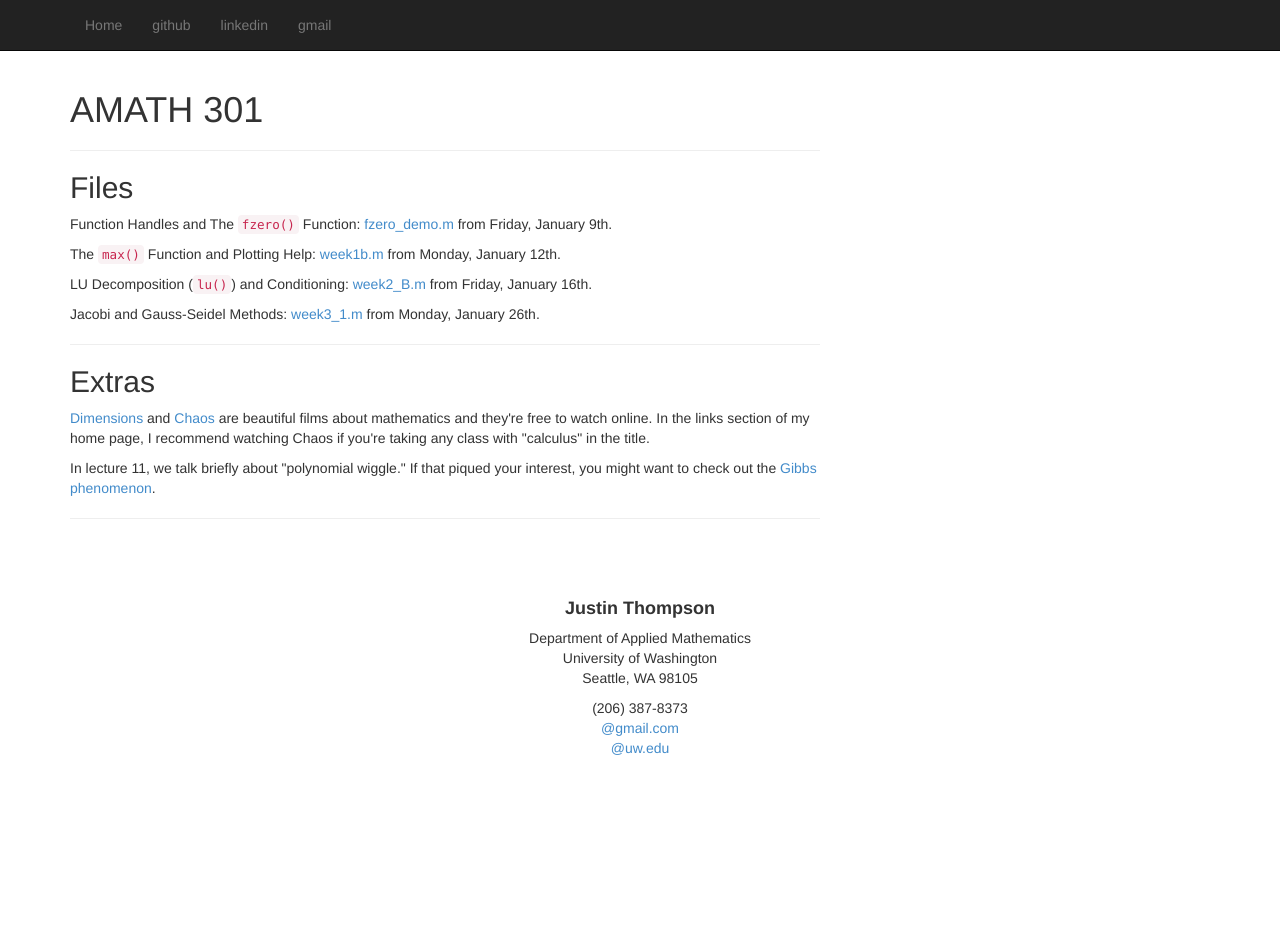
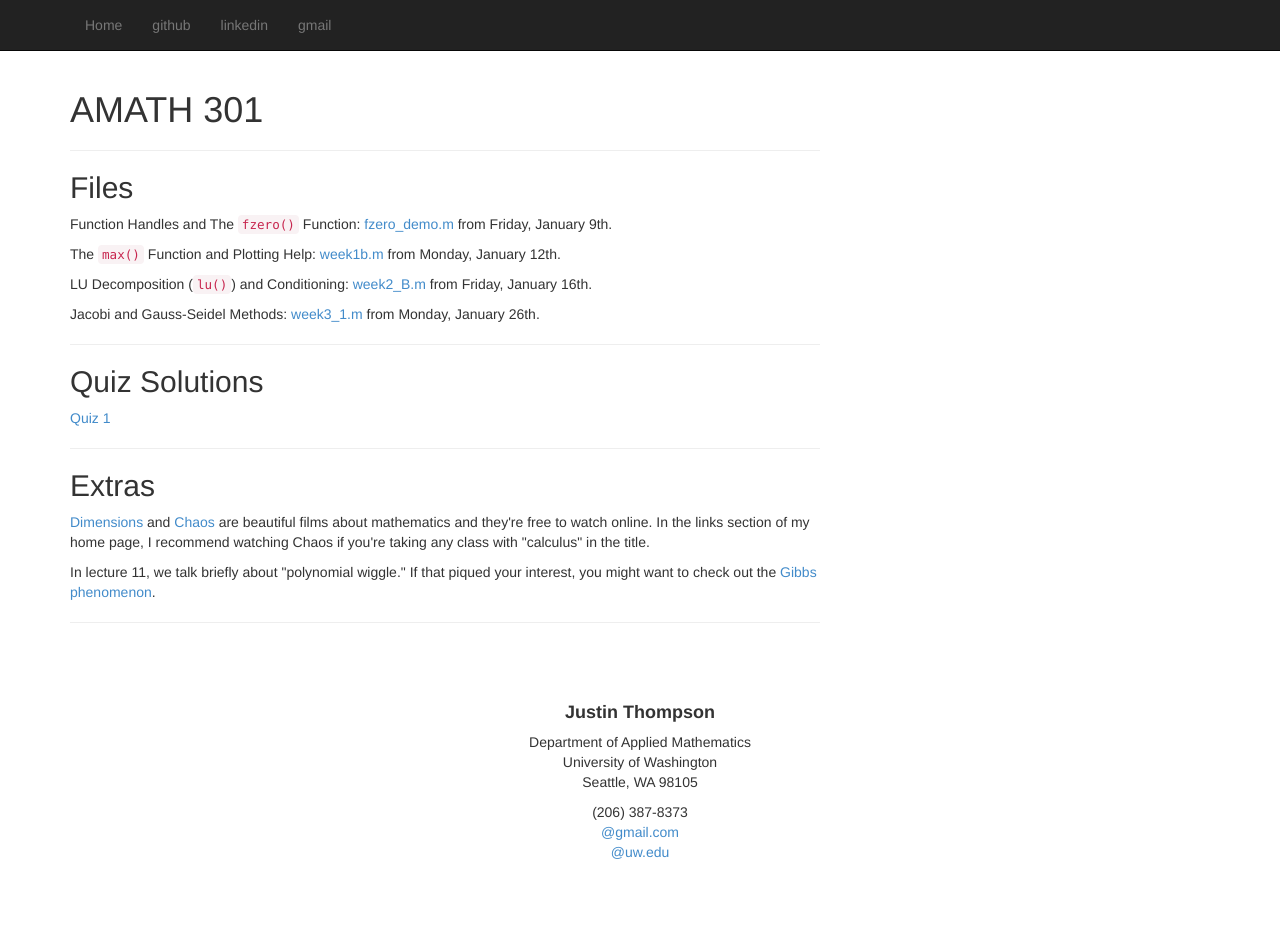
Before and after one commit to justinthompson593/justinthompson593.github.io, a plain HTML site: page AMATH301.html in a window 1280 px wide. Before the commit the page ends 868 px from the top, so only its background shows below. Drawn offline with Linux system fonts and the light colour scheme.

Commit message:
Adding quiz solutions

```diff
--- a/AMATH301.html
+++ b/AMATH301.html
@@ -87,6 +87,11 @@
 
 				<hr>
 
+				<h2>Quiz Solutions</h2>
+				<p><a href="amath301/quiz1_301b_win2015_ans.pdf">Quiz 1</a></p>
+
+				<hr>
+
 				<!-- Section -->
 				<h2>Extras</h2>
 			 		<p><a href="http://www.dimensions-math.org">Dimensions</a> and <a href="http://www.chaos-math.org/en">Chaos</a> are beautiful films about mathematics and they're free to watch online. In the links section of my home page, I recommend watching Chaos if you're taking any class with "calculus" in the title.</p>
```
Also changed, not shown: 1 other file.
